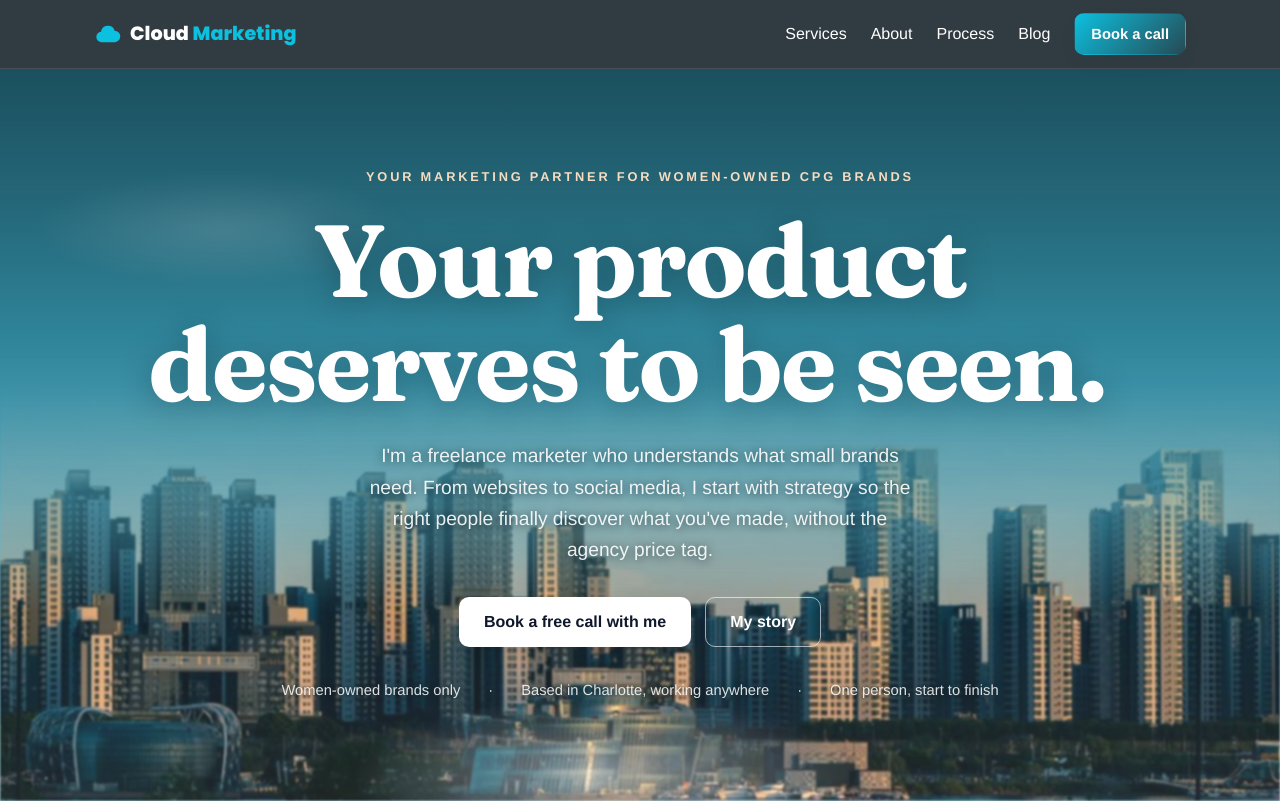
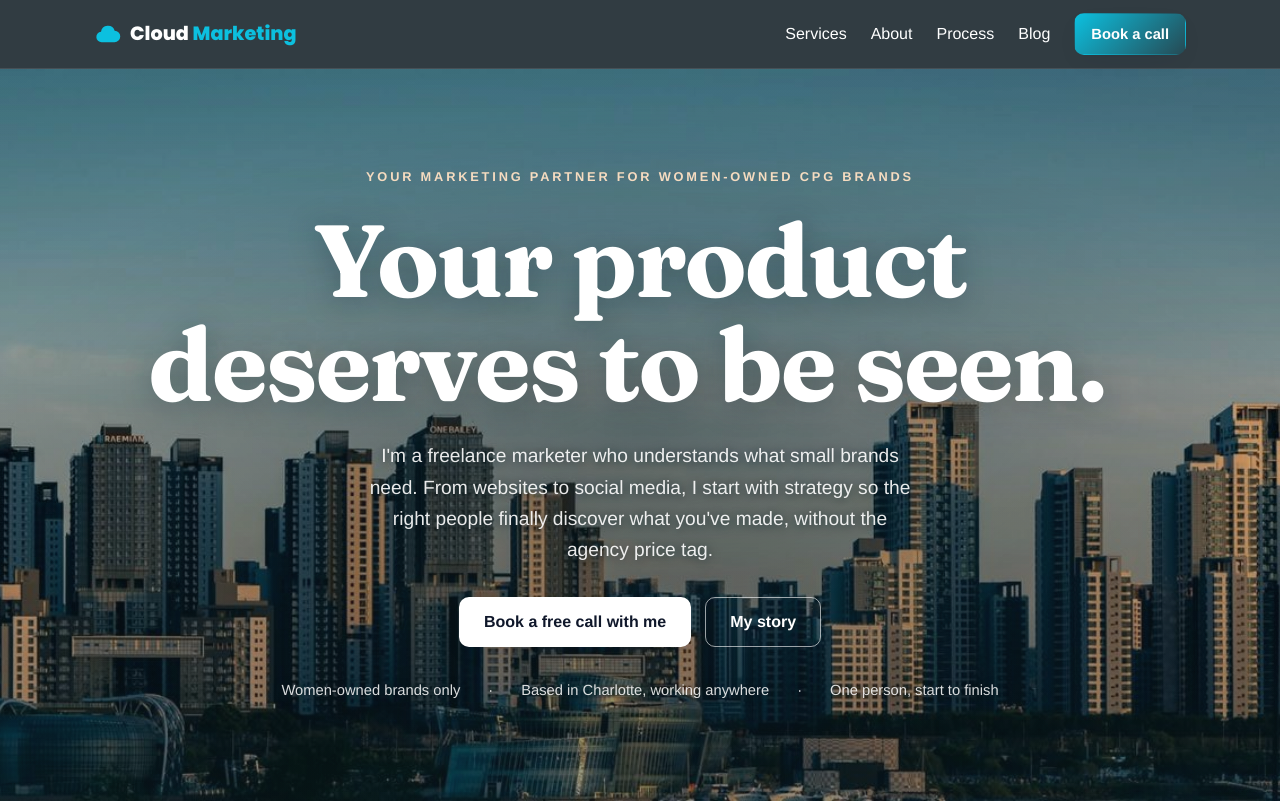
Before and after one commit to leslieap2026/Cloud-Marketing-Website, a Next.js app: page / in a window 1280 px wide. Shown: the top 803 px of the page. Built offline with nearby package versions, Linux system fonts and the light colour scheme.

Commit message:
Hero: use the full skyline photo with its own sky instead of a stitched-on gradient
Co-Authored-By: Claude Opus 5.5 (1M context) <noreply@anthropic.com>
Claude-Session: https://claude.ai/code/session_01BS6Hv8jWvS9UUisMcfmDfK

```diff
--- a/app/globals.css
+++ b/app/globals.css
@@ -122,15 +122,13 @@ html {
 .hero-photo {
   opacity: 0;
   transform: translateY(24px);
-  /* Natural colors, softened slightly; fades into the sky toward the top */
-  filter: blur(1px) brightness(1.08) saturate(1.1);
-  -webkit-mask-image: linear-gradient(to top, #000 45%, transparent 100%);
-  mask-image: linear-gradient(to top, #000 45%, transparent 100%);
+  /* The photo's own sky and natural colors, kept sharp */
+  filter: saturate(1.05);
   animation: heroPhotoIn 2.2s cubic-bezier(0.21, 0.6, 0.35, 1) 0.3s forwards;
 }
 @keyframes heroPhotoIn {
   to {
-    opacity: 0.85;
+    opacity: 1;
     transform: none;
   }
 }
@@ -249,6 +247,6 @@ html {
 
 @media (prefers-reduced-motion: reduce) {
   .hero-photo {
-    opacity: 0.85 !important;
+    opacity: 1 !important;
   }
 }
--- a/components/Hero.tsx
+++ b/components/Hero.tsx
@@ -3,23 +3,17 @@ import TypedText from "./TypedText";
 export default function Hero() {
   return (
     <section className="hero-sky relative flex min-h-[calc(100svh-68px)] items-center overflow-hidden py-24 text-white">
-      {/* City skyline that fades in, tinted with the same teal-blue as the sky */}
+      {/* The whole skyline photo, its own sky included, fades in behind the text */}
       <img
         src="/hero-skyline.jpg"
         alt=""
         aria-hidden="true"
-        className="hero-photo absolute inset-x-0 bottom-0 z-0 h-[58%] w-full object-cover object-bottom"
+        className="hero-photo absolute inset-0 z-0 h-full w-full object-cover object-bottom"
       />
 
-      {/* Soft drifting clouds */}
-      <div className="hero-clouds absolute inset-0 z-0" aria-hidden="true">
-        <span className="cloud cloud-3" />
-        <span className="cloud cloud-4" />
-      </div>
-
-      {/* Deepens the top so the headline stays crisp */}
+      {/* Gentle teal shade so the text reads over the buildings */}
       <div
-        className="absolute inset-0 z-[1] bg-[linear-gradient(180deg,rgba(14,40,48,0.35),rgba(14,40,48,0)_60%)]"
+        className="absolute inset-0 z-[1] bg-[radial-gradient(ellipse_70%_60%_at_50%_50%,rgba(14,40,48,0.45),rgba(14,40,48,0.15)_75%),linear-gradient(180deg,rgba(14,40,48,0.25),rgba(14,40,48,0)_40%,rgba(14,40,48,0.35))]"
         aria-hidden="true"
       />
 
@@ -58,9 +52,9 @@ export default function Hero() {
           style={{ animationDelay: "320ms" }}
         >
           <li>Women-owned brands only</li>
-          <li aria-hidden="true">·</li>
+          <li aria-hidden="true" className="hidden sm:block">·</li>
           <li>Based in Charlotte, working anywhere</li>
-          <li aria-hidden="true">·</li>
+          <li aria-hidden="true" className="hidden sm:block">·</li>
           <li>One person, start to finish</li>
         </ul>
       </div>
```
Also changed, not shown: public/hero-skyline.jpg, 2 other files (tests, documents, lock files or other folders).
